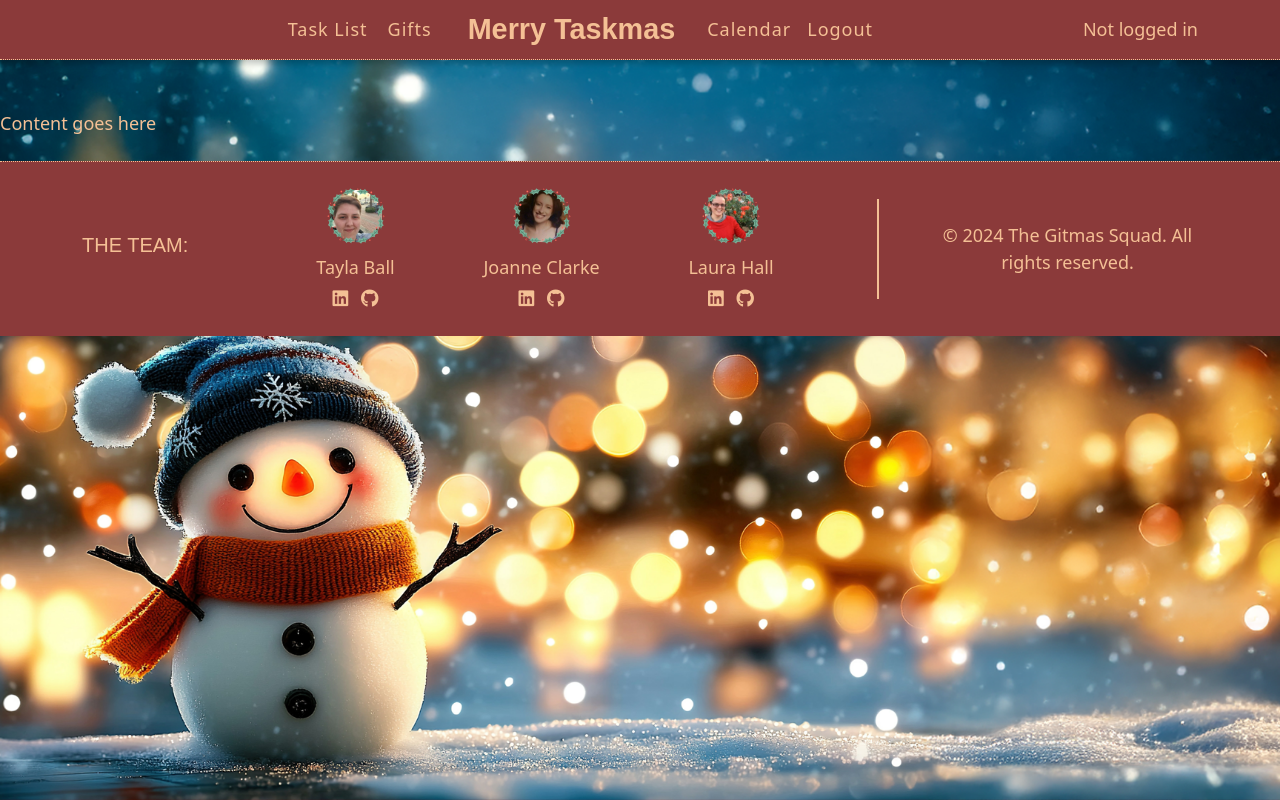
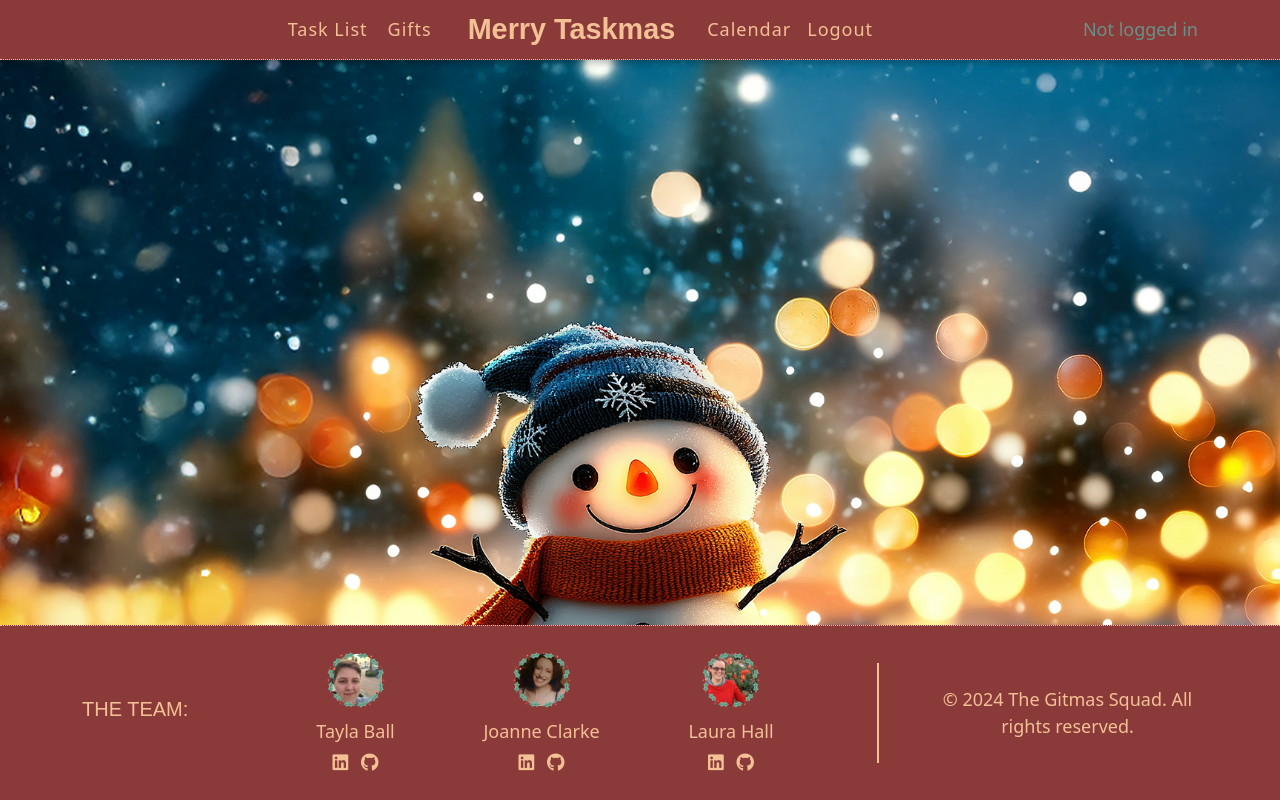
Before and after one commit to TaylaJBall/merrytaskmas, a Django app: page / in a window 1280 px wide. Run offline with Django 4.2, Linux system fonts and the light colour scheme; some web fonts are replaced.

Commit message:
Add: urls for login/outs, styling for base.html

```diff
--- a/merrytaskmas/urls.py
+++ b/merrytaskmas/urls.py
@@ -21,4 +21,5 @@ urlpatterns = [
     path('admin/', admin.site.urls),
     path('', include('home.urls'), name='home'),
     path('giftlist', include('giftlist.urls')),
+    path('accounts/', include('allauth.urls')),
 ]
--- a/static/css/style.css
+++ b/static/css/style.css
@@ -19,13 +19,24 @@ h5 {
 
 /* Custom Styles */
 
+html, body {
+    height: 100%; /* Ensures the page fills the viewport height */
+    margin: 0; /* Prevents default margin from affecting layout */
+    display: flex; /* Enable Flexbox for the main layout */
+    flex-direction: column; /* Stack elements vertically */
+}
+
 body {
+    padding-top: 110px; /* Retain your navbar padding */
     background: url('../images/snowman_bg.webp') no-repeat center center fixed;
     background-size: cover;
     background-color: var(--bg-color);
-    padding-top: 110px;
     color: var(--text-color);
     font-size: large;
+}
+
+main {
+    flex: 1; /* Makes the content grow to fill available space */
 }
 
 h1, h2, h3 {
@@ -38,7 +49,7 @@ p {
     color: var(--text-color);
 }
 
-/* Navbar */
+/*---------- Navbar ------------*/
 
 .navbar {
     background-color: #8B3A3A;
@@ -87,7 +98,10 @@ p {
 
 }
 
-
+.user-text {
+    color:var(--accent-color);
+    font-weight:300px;
+}
 
 /*------- Footer ---------- */
 footer {
--- a/templates/base.html
+++ b/templates/base.html
@@ -63,7 +63,7 @@
 
                     <!-- Center Title (Desktop Only) -->
                     <li class="nav-item d-none d-md-block mx-4">
-                        <a class="navbar-brand" href="#">
+                        <a class="navbar-brand" href="{% url 'home' %}">
                             Merry Taskmas</a>
                     </li>
 
@@ -72,12 +72,12 @@
                         <a class="nav-link" href="#">Calendar</a>
                     </li>
                     <li class="nav-item">
-                        <a class="nav-link" href="#">Logout</a>
+                        <a class="nav-link" href="{% url 'account_logout' %}">Logout</a>
                     </li>
                 </ul>
 
                 <!-- Logged in Status -->
-                <span class="navbar-text d-none d-md-block ms-1">
+                <span class="user-text d-none d-md-block ms-1">
                     {% if user.is_authenticated %}
                     Logged in as {{ user }}
                     {% else %}
@@ -104,6 +104,7 @@
             </div>
         </div>
     </div>
+
     {% block content %}
     <!-- Content Goes here -->
     {% endblock content %}
--- a/templates/index.html
+++ b/templates/index.html
@@ -3,6 +3,8 @@
 
 
 {% block content %}
-<div>Content goes here</div>
+<main>
+
+</main>
 
 {% endblock %}
```
Also changed, not shown: static/images/snowman_bg.webp.
